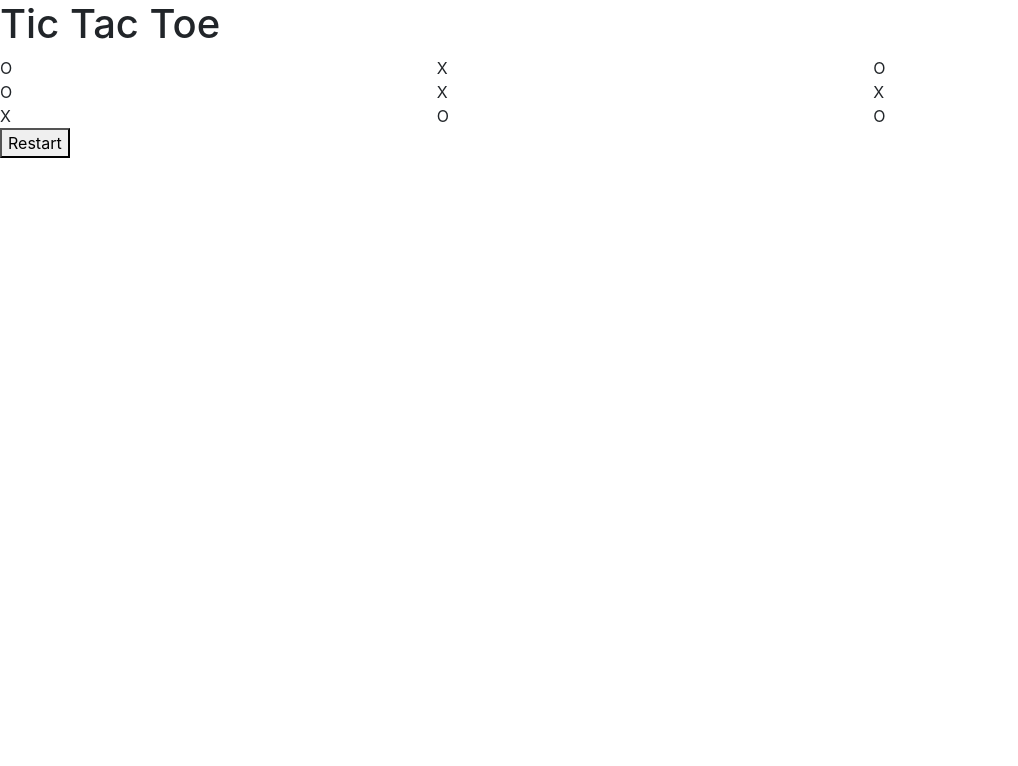
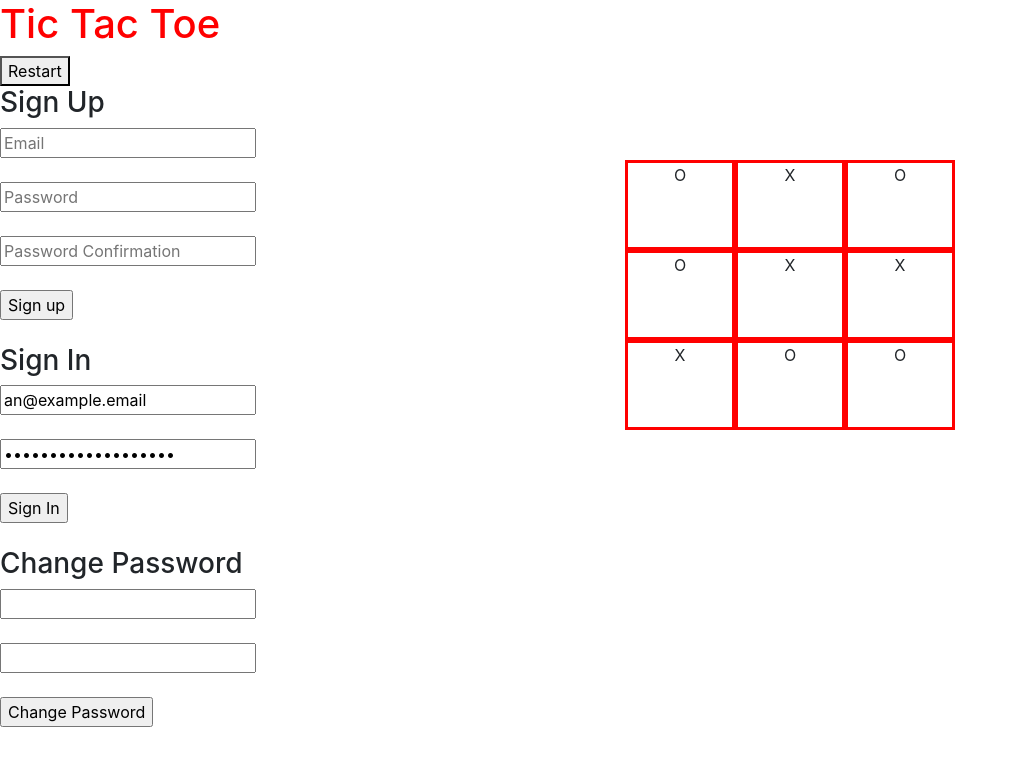
Before and after one commit to harvey0107/tic-tac-toe, a website built with webpack: page index.html in a window 1280 px wide. Shown: the whole page, without its empty margins (0-1018 px from the left). Built offline with nearby package versions, Linux system fonts and the light colour scheme.

Commit message:
2nd committed

```diff
--- a/assets/scripts/app.js
+++ b/assets/scripts/app.js
@@ -1,5 +1,5 @@
 'use strict'
-
+const authEvents = require('./auth/events')
 // use require with a reference to bundle the file and use it in this file
 // const example = require('./example')
 
@@ -7,5 +7,5 @@
 // require('./example')
 
 $(() => {
-  // your JS code goes here
+  $('#sign-up-form').on('submit', authEvents.onSignUp)
 })
--- /dev/null
+++ b/assets/scripts/auth/events.js
@@ -0,0 +1,15 @@
+const getFormFields = require('./../../../lib/get-form-fields')
+const api = require('./api')
+const ui = require('./ui')
+const onSignUp = function (event) {
+  event.preventDefault()
+  const form = event.target
+  const data = getFormFields(form)
+  api.signUp(data)
+    .then(ui.onSignUpSuccess)
+    .catch(ui.onSignUpFailure)
+}
+
+module.exports = {
+  onSignUp: onSignUp
+}
--- a/assets/scripts/config.js
+++ b/assets/scripts/config.js
@@ -2,8 +2,8 @@
 
 let apiUrl
 const apiUrls = {
-  production: '<replace-with-heroku-url>',
-  development: 'http://localhost:4741'
+  production: 'https://tic-tac-toe-api-production.herokuapp.com',
+  development: 'https://tic-tac-toe-api-development.herokuapp.com'
 }
 
 if (window.location.hostname === 'localhost') {
--- a/assets/styles/index.scss
+++ b/assets/styles/index.scss
@@ -1 +1,31 @@
 @import '~bootstrap/scss/bootstrap';
+
+body {
+  background-color: white;
+}
+
+.playground {
+  position: absolute;
+  top: 20%;
+  left: 50%;
+  width: 300px;
+  height: 300px;
+}
+
+.row {
+  height: 30%;
+}
+
+.col {
+  border: 3px solid red;
+  height: 100%;
+  width: 30px;
+  text-align: center;
+  float:left;
+}
+
+h1 {
+  color: red;
+  align-items: center;
+  justify-content: center;
+}
--- a/index.html
+++ b/index.html
@@ -12,21 +12,63 @@
       <script src="public/application.js" type="text/javascript" charset="utf-8" defer></script>
     </head>
     <body>
-      <h1>Tic Tac Toe</h1>
-      <div class="row">
-            <div class="cell col-4 col-lg-4 box" data-cell>O</div>
-            <div class="cell col-4 col-lg-4 box" data-cell>X</div>
-            <div class="cell col-4 col-lg-4 box" data-cell>O</div>
-            <div class="cell col-4 col-lg-4 box" data-cell>O</div>
-            <div class="cell col-4 col-lg-4 box" data-cell>X</div>
-            <div class="cell col-4 col-lg-4 box" data-cell>X</div>
-            <div class="cell col-4 col-lg-4 box" data-cell>X</div>
-            <div class="cell col-4 col-lg-4 box" data-cell>O</div>
-            <div class="cell col-4 col-lg-4 box" data-cell>O</div>
+      <h1 id="title"> Tic Tac Toe </h1>
+
+      <section>
+      <div class="playground">
+         <div class="row">
+            <div class="col" data-cell>O</div>
+            <div class="col" data-cell>X</div>
+            <div class="col" data-cell>O</div>
+         </div>
+         <div class="row">
+            <div class="col" data-cell>O</div>
+            <div class="col" data-cell>X</div>
+            <div class="col" data-cell>X</div>
+        </div>
+        <div class="row">
+            <div class="col" data-cell>X</div>
+            <div class="col" data-cell>O</div>
+            <div class="col" data-cell>O</div>
+        </div>
       </div>
+
+    </section>
+
+    <section>
       <div class="winning-message" id="winning-message">
         <div data-winning-message-text></div>
         <button id="restart">Restart</button>
       </div>
+    </section>
+
+    <section>
+        <form id="sign-up-form">
+          <h3>Sign Up</h3>
+          <input id= "sign-up-email" name="credentials[email]" type="email" placeholder="Email"><br><br>
+          <input id= "sign-up-password" name="credentials[password]" type="password" placeholder="Password"><br><br>
+          <input id= "sign-up-password_confirmation" name="credentials[password_confirmation]" type="password" placeholder="Password Confirmation"><br><br>
+          <input type="submit" value="Sign up">
+        </form>
+    </section>
+        <br>
+    <section>
+        <form>
+          <h3>Sign In</h3>
+          <input name="credentials[email]" type="text" value="an@example.email"><br><br>
+          <input name="credentials[password]" type="password" value="an example password"><br><br>
+          <input type="submit" value="Sign In">
+        </form>
+    </section>
+        <br>
+    <section>
+        <form>
+          <h3>Change Password</h3>
+          <input name="passwords[old]" type="password"><br><br>
+          <input name="passwords[new]" type="password"><br><br>
+          <input type="submit" value="Change Password">
+        </form>
+    </section>
+
     </body>
 </html>
```
Also changed, not shown: assets/scripts/auth/api.js (added), assets/scripts/auth/ui.js (added), 1 other file.
